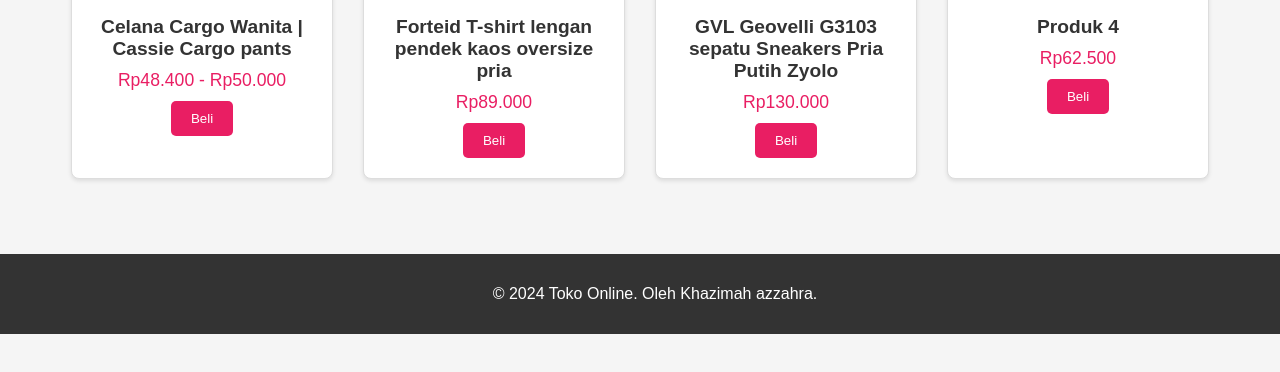
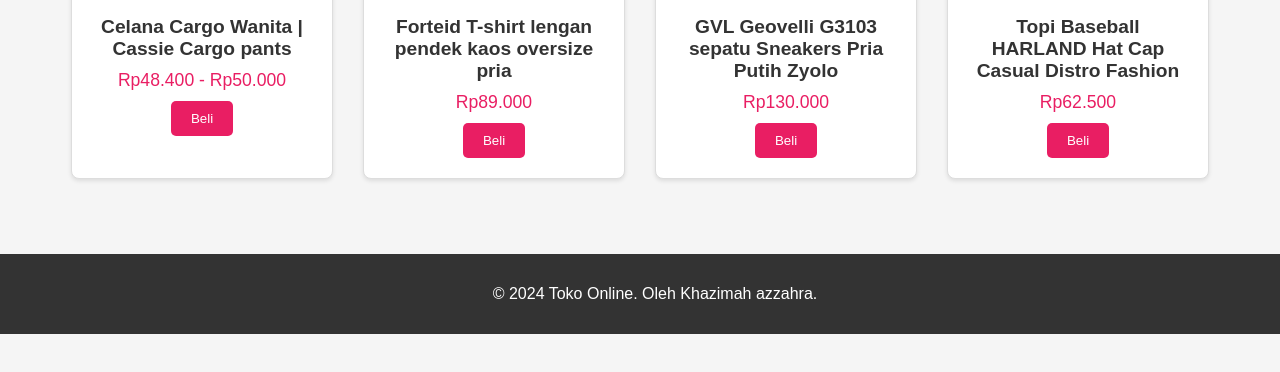
Before and after one commit to Zhafran223/toko-online, a plain HTML site: page index.html in a window 1280 px wide. Shown: the part 402-774 px from the top of the page. Drawn offline with Linux system fonts and the light colour scheme.

Commit message:
index.html

```diff
--- a/index.html
+++ b/index.html
@@ -125,7 +125,7 @@
         </div>
         <div class="product">
             <img src="https://down-id.img.susercontent.com/file/id-11134207-7quky-lg6bjh0jczq480" alt="Product 4">
-            <h2>Produk 4</h2>
+            <h2>Topi Baseball HARLAND Hat Cap Casual Distro Fashion</h2>
             <p>Rp62.500</p>
             <button onclick="location.href='https://id.shp.ee/6UQWNk2'">Beli</button>
         </div>
```
